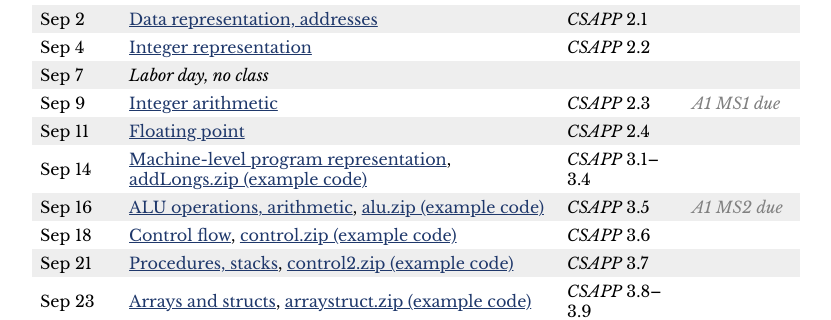
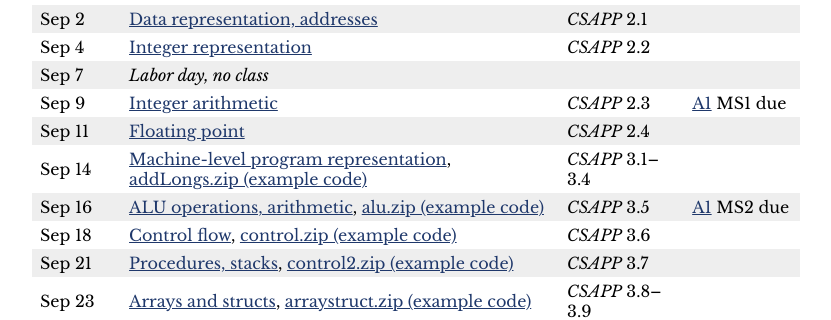
Before and after one commit to jhucsf/fall2026, a Jekyll site: the page built from schedule.md, in a window 1280 px wide. Shown: the part 614-934 px from the top of the page, without its empty margins (224-1055 px from the left). Built offline with Jekyll 4.4.1, drawn with Linux system fonts in a browser that asks for light colours.

Commit message:
A1 milestone due dates aren't tentative

```diff
--- a/schedule.csv
+++ b/schedule.csv
@@ -3,10 +3,10 @@ Aug 31,"Course overview",lectures/lecture01-public.pdf,,*CSAPP* 1.1–1.9,
 Sep 2,"Data representation, addresses",lectures/lecture02-public.pdf,,*CSAPP* 2.1,
 Sep 4,"Integer representation",lectures/lecture03-public.pdf,,*CSAPP* 2.2,
 Sep 7,"*Labor day, no class*"
-Sep 9,"Integer arithmetic",lectures/lecture04-public.pdf,,*CSAPP* 2.3,"<span class='tentative'>A1 MS1 due</span>"
+Sep 9,"Integer arithmetic",lectures/lecture04-public.pdf,,*CSAPP* 2.3,"[A1](assign/assign01.html) MS1 due"
 Sep 11,"Floating point",lectures/lecture05-public.pdf,,*CSAPP* 2.4,
 Sep 14,"Machine-level program representation",lectures/lecture06-public.pdf,addLongs.zip,*CSAPP* 3.1–3.4,
-Sep 16,"ALU operations, arithmetic",lectures/lecture07-public.pdf,alu.zip,*CSAPP* 3.5,"<span class='tentative'>A1 MS2 due</span>"
+Sep 16,"ALU operations, arithmetic",lectures/lecture07-public.pdf,alu.zip,*CSAPP* 3.5,"[A1](assign/assign01.html) MS2 due"
 Sep 18,"Control flow",lectures/lecture08-public.pdf,control.zip,*CSAPP* 3.6,
 Sep 21,"Procedures, stacks",lectures/lecture09-public.pdf,control2.zip,*CSAPP* 3.7,
 Sep 23,"Arrays and structs",lectures/lecture10-public.pdf,arraystruct.zip,*CSAPP* 3.8–3.9,
--- a/schedule.md
+++ b/schedule.md
@@ -31,10 +31,10 @@ Aug 31 | [Course overview](lectures/lecture01-public.pdf) | *CSAPP* 1.1–1.9 |
 Sep 2 | [Data representation, addresses](lectures/lecture02-public.pdf) | *CSAPP* 2.1 |
 Sep 4 | [Integer representation](lectures/lecture03-public.pdf) | *CSAPP* 2.2 |
 Sep 7 | *Labor day, no class* |  |
-Sep 9 | [Integer arithmetic](lectures/lecture04-public.pdf) | *CSAPP* 2.3 | <span class='tentative'>A1 MS1 due</span>
+Sep 9 | [Integer arithmetic](lectures/lecture04-public.pdf) | *CSAPP* 2.3 | [A1](assign/assign01.html) MS1 due
 Sep 11 | [Floating point](lectures/lecture05-public.pdf) | *CSAPP* 2.4 |
 Sep 14 | [Machine-level program representation](lectures/lecture06-public.pdf), [addLongs.zip (example code)](lectures/addLongs.zip) | *CSAPP* 3.1–3.4 |
-Sep 16 | [ALU operations, arithmetic](lectures/lecture07-public.pdf), [alu.zip (example code)](lectures/alu.zip) | *CSAPP* 3.5 | <span class='tentative'>A1 MS2 due</span>
+Sep 16 | [ALU operations, arithmetic](lectures/lecture07-public.pdf), [alu.zip (example code)](lectures/alu.zip) | *CSAPP* 3.5 | [A1](assign/assign01.html) MS2 due
 Sep 18 | [Control flow](lectures/lecture08-public.pdf), [control.zip (example code)](lectures/control.zip) | *CSAPP* 3.6 |
 Sep 21 | [Procedures, stacks](lectures/lecture09-public.pdf), [control2.zip (example code)](lectures/control2.zip) | *CSAPP* 3.7 |
 Sep 23 | [Arrays and structs](lectures/lecture10-public.pdf), [arraystruct.zip (example code)](lectures/arraystruct.zip) | *CSAPP* 3.8–3.9 |
```
